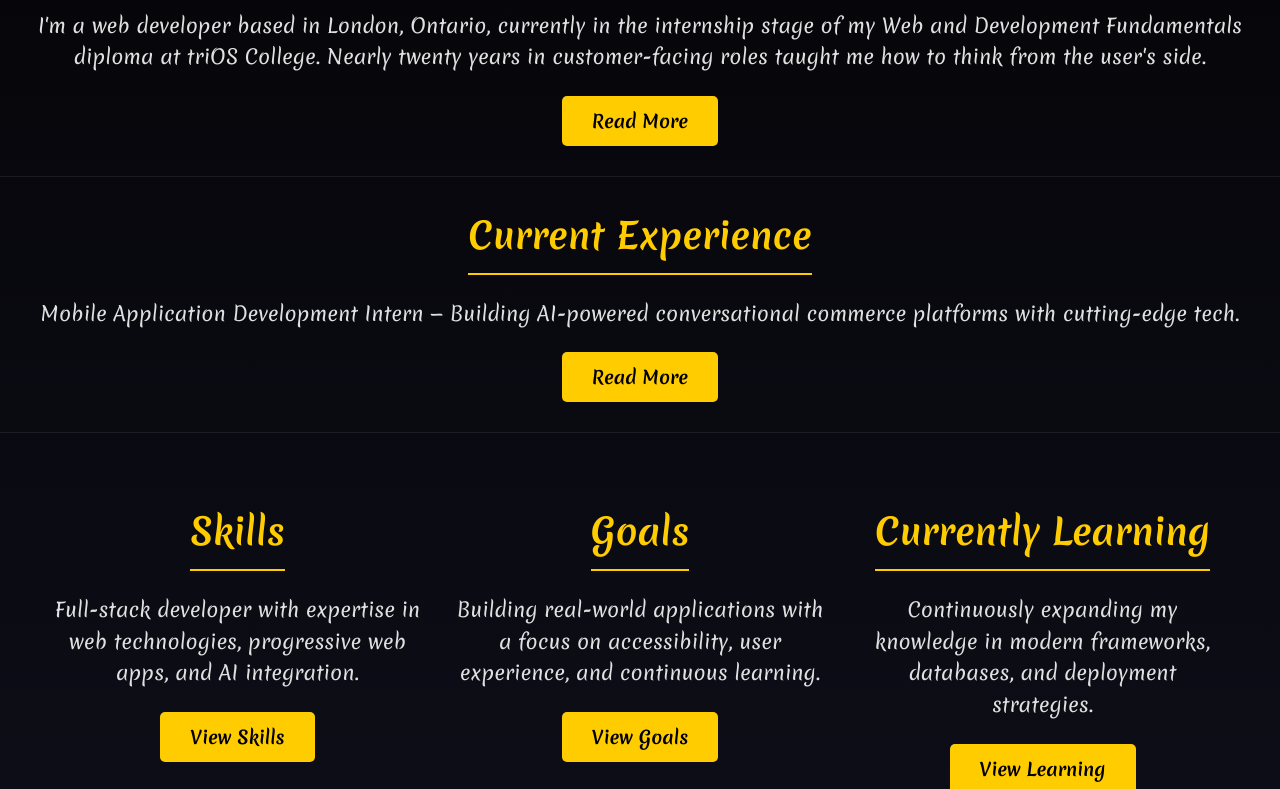
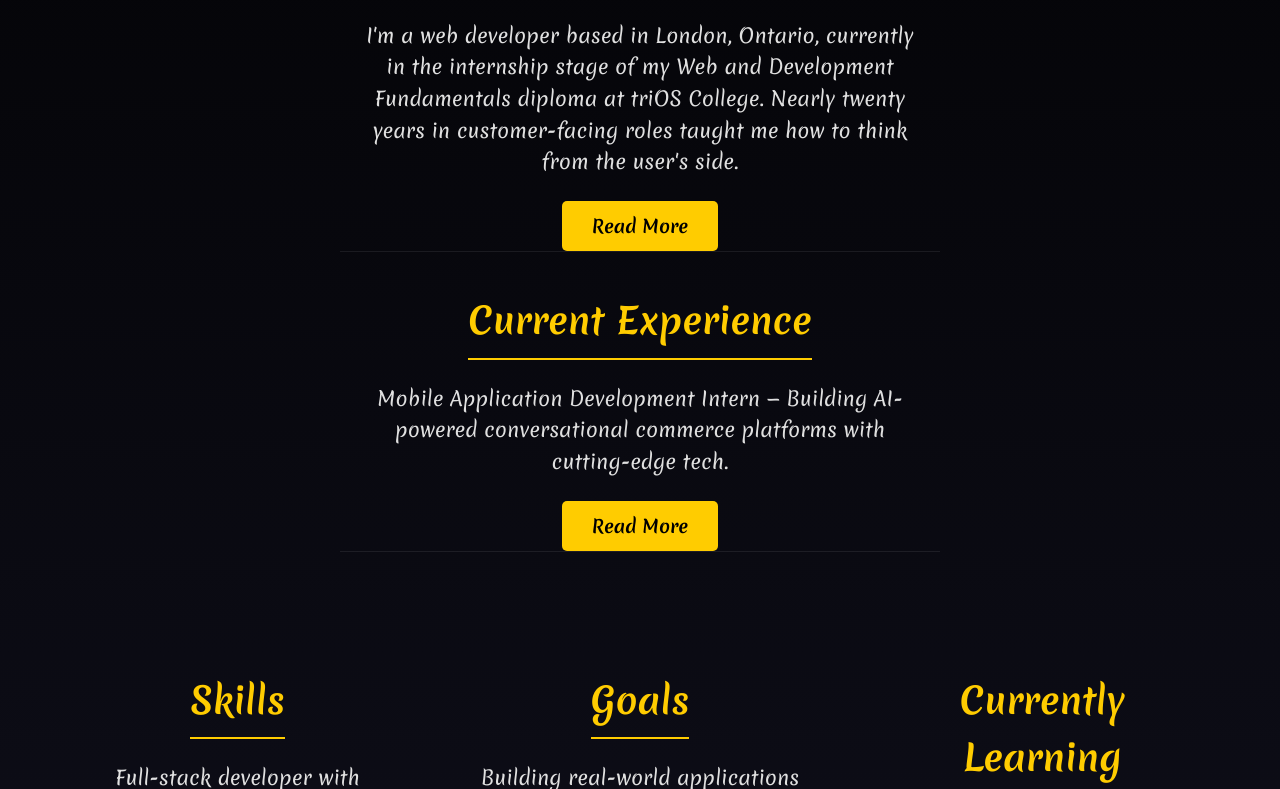
Before and after one commit to Ramin-Najafi/ramin-najafi.github.io, a plain HTML site: page index.html in a window 1280 px wide. Shown: the part 613-1402 px from the top of the page. Drawn offline with Linux system fonts and the light colour scheme.

Commit message:
Add proper spacing to preview sections
Set section-preview to max-width 600px with centered margins (40px top/bottom, auto left/right) and 20px padding on sides. This gives About preview proper spacing away from the walls matching Current Experience.

```diff
--- a/css/style.css
+++ b/css/style.css
@@ -842,8 +842,9 @@
 
 /* Section Preview Styling */
 .section-preview {
-  max-width: 100%;
-  margin: 0;
+  max-width: 600px;
+  margin: 40px auto;
+  padding: 0 20px;
 }
 
 .btn-read-more {
```
